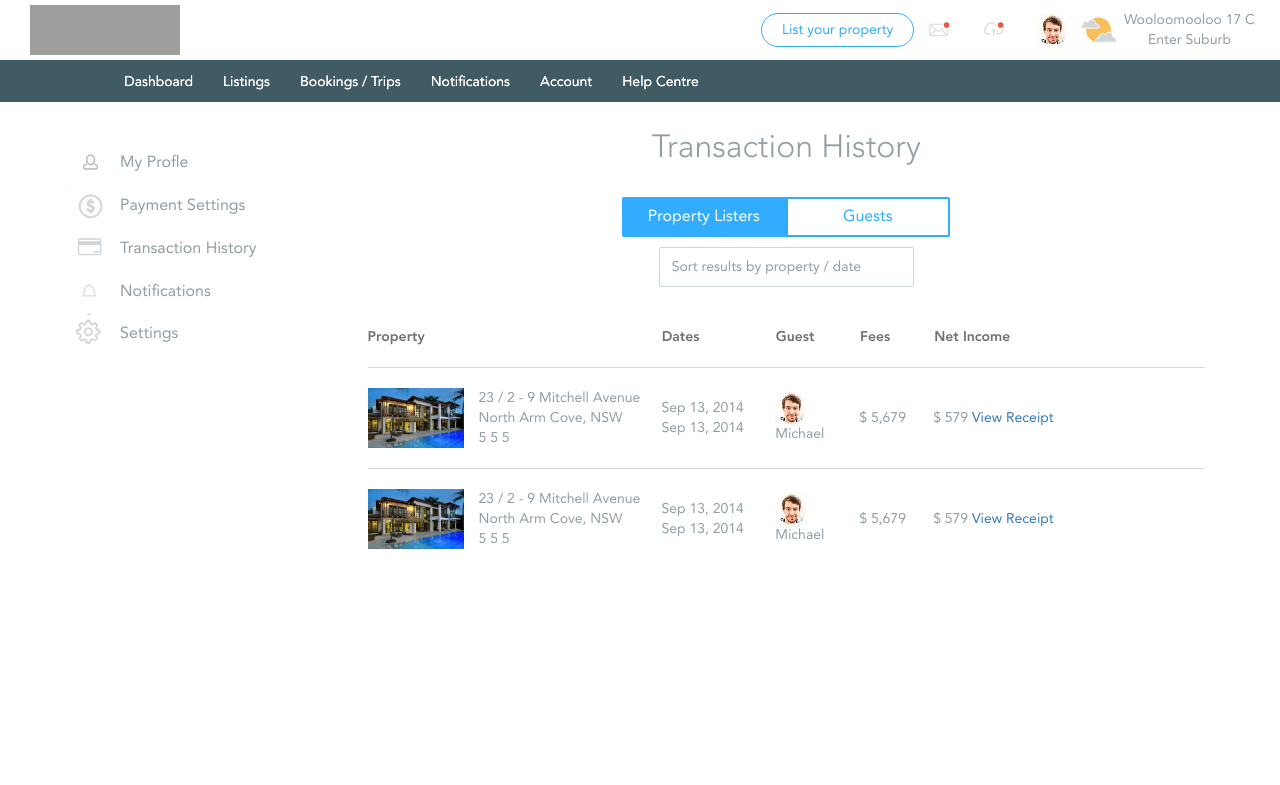
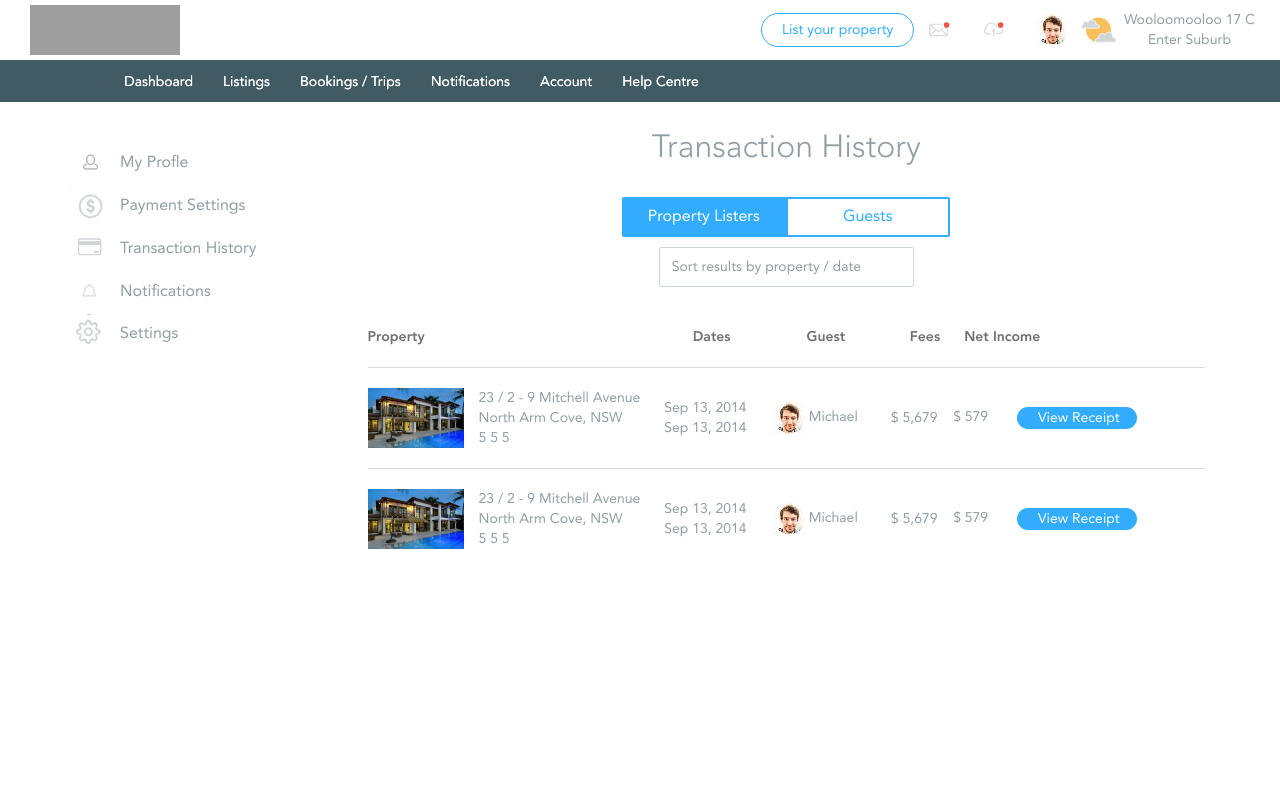
Before and after one commit to dankoknad/OzGetaways, a PHP site: page /transaction-history.html in a window 1280 px wide. Shown: the top 785 px of the page. Run offline with PHP 8.4, Linux system fonts and the light colour scheme; some web fonts are replaced; grey boxes are pictures that could not be loaded.

Commit message:
new buttons has been added

```diff
--- a/css/custom.css
+++ b/css/custom.css
@@ -971,6 +971,9 @@ input[type=text]:-ms-input-placeholder {color:#bac3c6;}
 	display: inline-block;
 	width: 108px;
 }
+.th-fee {
+	width: auto;
+}
 .th-property-titles,
 .th-title {
 	font-weight: 700;
@@ -985,12 +988,26 @@ input[type=text]:-ms-input-placeholder {color:#bac3c6;}
 .th-netincome {
 	width: auto;
 }
-.btn-rounded {
+.btn {
+	border-radius: 20px;
+	padding: 0 20px;
+	line-height: 20px;
+}
+.btn:hover {
+	color: #fff;
+}
+.btn-blue {
+	color: #fff;
+	background-color: #31acff;
+}
+.btn-blue:hover {
+	background-color: #4bbbf9;
+}
+.th-netincomes .btn {
 	display: block;
-	width: 120px;
-	margin: 0 auto;
+	max-width: 120px;
+	margin: 35px auto;
 }
-
 @media only screen and (min-width: 768px) {
 	.th-container{
 		width: 100%;
@@ -1017,29 +1034,35 @@ input[type=text]:-ms-input-placeholder {color:#bac3c6;}
 	.th-netincomes-title {
 		display: inline-block;
 	}
+	.th-person-name {
+		width: auto;
+	}
 	.th-property,
 	.th-property-title {
-		width: 290px;
+		width: 280px;
 	}
 	.th-dates,
 	.th-dates-title {
-		width: 110px;
+		width: 90px;
+		text-align: center;
 	}
 	.th-guests,
 	.th-guests-title {
-		width: 80px;
+		width: 70px;
+		text-align: center;
 	}
 	.th-fees,
 	.th-fees-title {
-		width: 70px;
+		width: 50px;
+		text-align: center;
 	}
 	.th-netincomes,
 	.th-netincomes-title {
 		width: auto;
 	}
-	.btn-rounded {
-		width: auto;
+	.th-netincomes .btn {
 		display: inline-block;
+		margin: 0 0 0 15px;
 	}
 }
 @media only screen and (min-width: 992px) {
@@ -1054,7 +1077,42 @@ input[type=text]:-ms-input-placeholder {color:#bac3c6;}
 	.th-container{
 		width: 1170px;
 	}
-
+	.th-guests,
+	.th-guests-title {
+		width: 120px;
+	}
+}
+@media screen and (min-width: 992px) and (max-width: 1199px) {
+/*  body {
+  	background-color: red;
+  }*/
+}
+@media screen and (min-width: 768px) and (max-width: 991px),
+screen and (min-width: 1200px) {
+/*  body {
+  	background-color: green;
+  }*/
+  th-property,
+	.th-property-title {
+		width: 290px;
+	}
+	.th-dates,
+	.th-dates-title {
+		width: 100px;
+	}
+	.th-guests,
+	.th-guests-title {
+		width: 120px;
+		text-align: center;
+	}
+	.th-fees,
+	.th-fees-title {
+		width: 70px;
+	}
+.th-netincomes .btn {
+		display: inline-block;
+		margin: 0 0 0 25px;
+	}
 }
 /********* End of Transaction History page **************/
 
--- a/transaction-history.html
+++ b/transaction-history.html
@@ -236,7 +236,7 @@
                   </div>
                   <div class="th-guests">
                     <div class="visible-xs-inline-block th-title">Guest</div>
-                    <img  class="th-img  hidden-xs" src="img/person.jpg" alt="..">
+                    <img  class="hidden-xs" src="img/person.jpg" alt="..">
                     <div class="th-person-name">Michael</div>
                   </div>
                   <div class="th-fees">
@@ -246,7 +246,7 @@
                   <div class="th-netincomes">
                     <div class="visible-xs-inline-block th-title">Net Income</div>
                     <div class="th-netincome">&#36; 579</div>
-                    <a class="btn-rounded blue" href="#">View Receipt</a>
+                    <a class="btn btn-blue" href="#">View Receipt</a>
                   </div>
                 </div><!-- /.transaction-history-row -->
 
@@ -263,7 +263,7 @@
                   </div>
                   <div class="th-guests">
                     <div class="visible-xs-inline-block th-title">Guest</div>
-                    <img  class="th-img  hidden-xs" src="img/person.jpg" alt="..">
+                    <img  class="hidden-xs" src="img/person.jpg" alt="..">
                     <div class="th-person-name">Michael</div>
                   </div>
                   <div class="th-fees">
@@ -273,7 +273,7 @@
                   <div class="th-netincomes">
                     <div class="visible-xs-inline-block th-title">Net Income</div>
                     <div class="th-netincome">&#36; 579</div>
-                    <a class="btn-rounded blue" href="#">View Receipt</a>
+                    <a class="btn btn-blue" href="#">View Receipt</a>
                   </div>
                 </div><!-- /.transaction-history-row -->
               </div>
```
